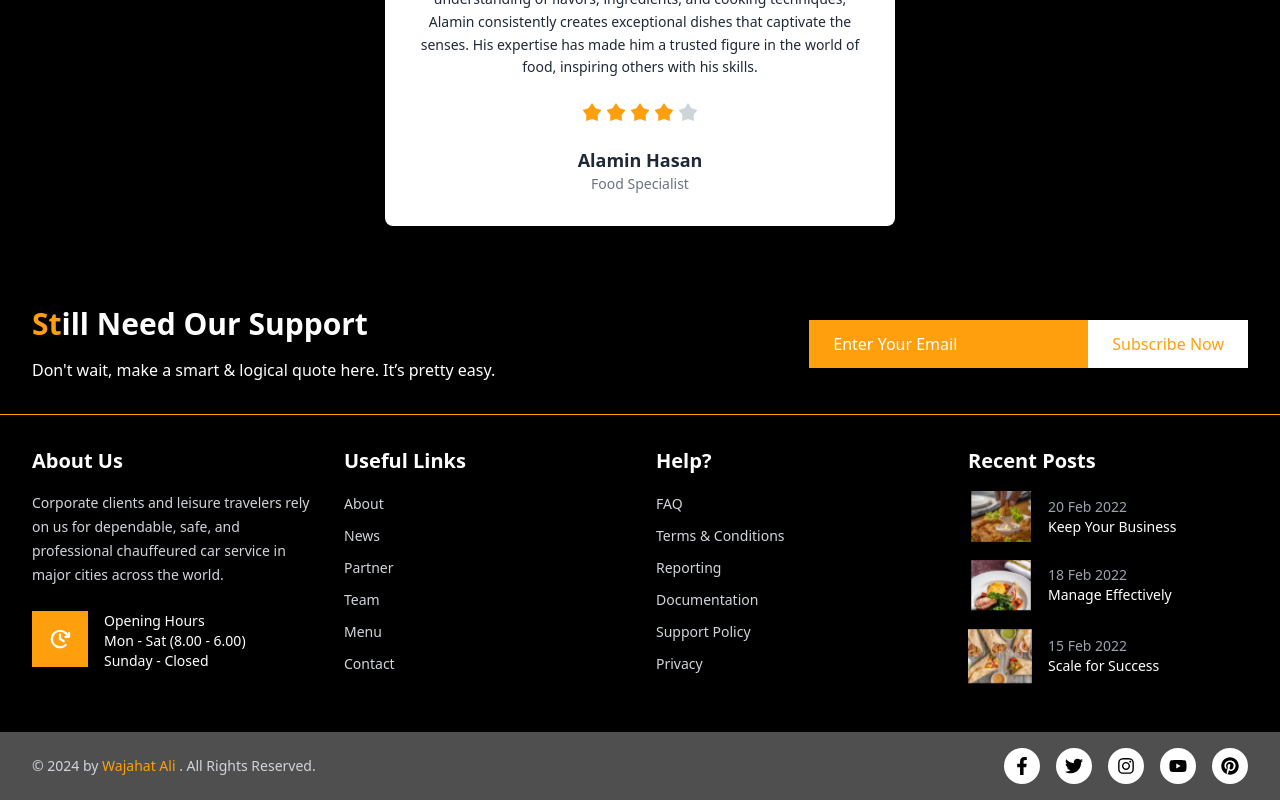
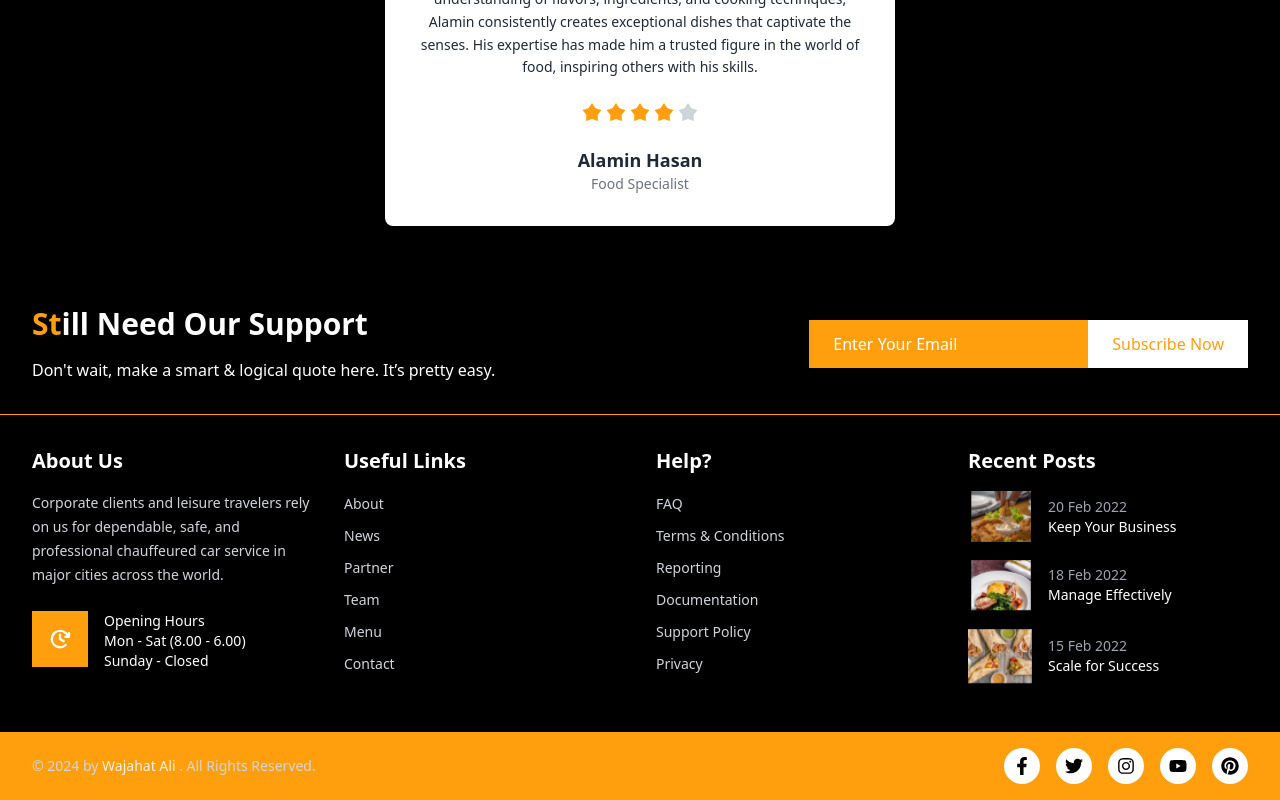
Before and after one commit to WajahatAli3218664/person, a Next.js app: page / in a window 1280 px wide. Shown: the part 2961-3761 px from the top of the page. Built offline with nearby package versions, Linux system fonts and the light colour scheme; no server answers.

Commit message:
first commit

```diff
--- a/src/app/components/footer.tsx
+++ b/src/app/components/footer.tsx
@@ -104,9 +104,9 @@ export default function Footer() {
       </div>
 
       {/* Bottom Section */}
-      <div className="bg-[#4F4F4F] px-4 lg:px-8 py-4 flex flex-col md:flex-row items-center justify-between max-w-full mx-auto">
+      <div className="bg-[#FF9F0D] px-4 lg:px-8 py-4 flex flex-col md:flex-row items-center justify-between max-w-full mx-auto">
         <p className="text-sm text-gray-300 text-center md:text-left">
-          © 2024 by <a href="https://example.com" className="text-[#FF9F0D]"> Wajahat Ali </a>. All Rights Reserved.
+          © 2024 by <a href="https://example.com" className="text-[#f3efe9]"> Wajahat Ali </a>. All Rights Reserved.
         </p>
         <div className="flex gap-4 mt-4 md:mt-0">
           {[FaFacebookF, FaTwitter, FaInstagram, FaYoutube, FaPinterest].map((Icon, idx) => (
```
